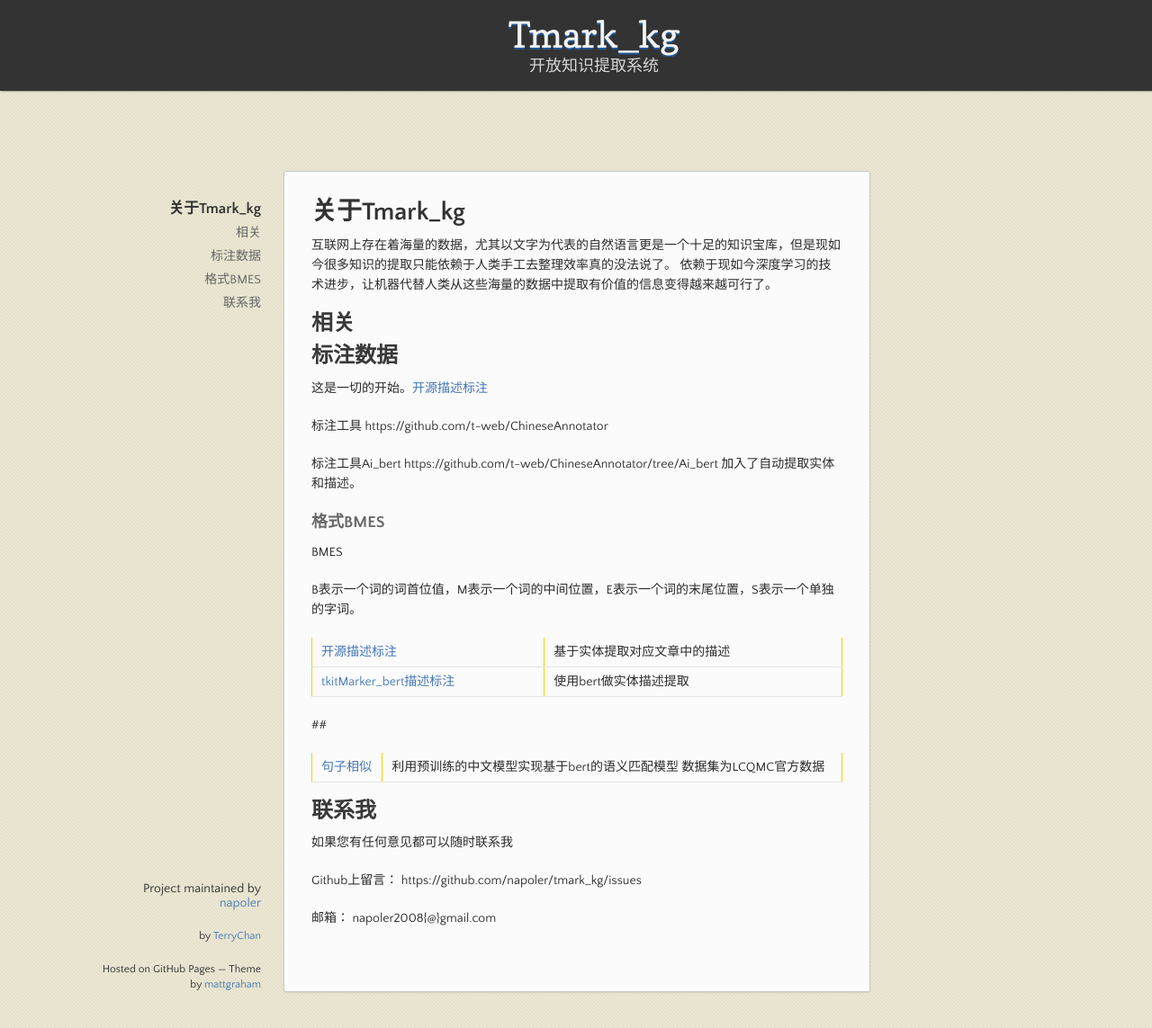
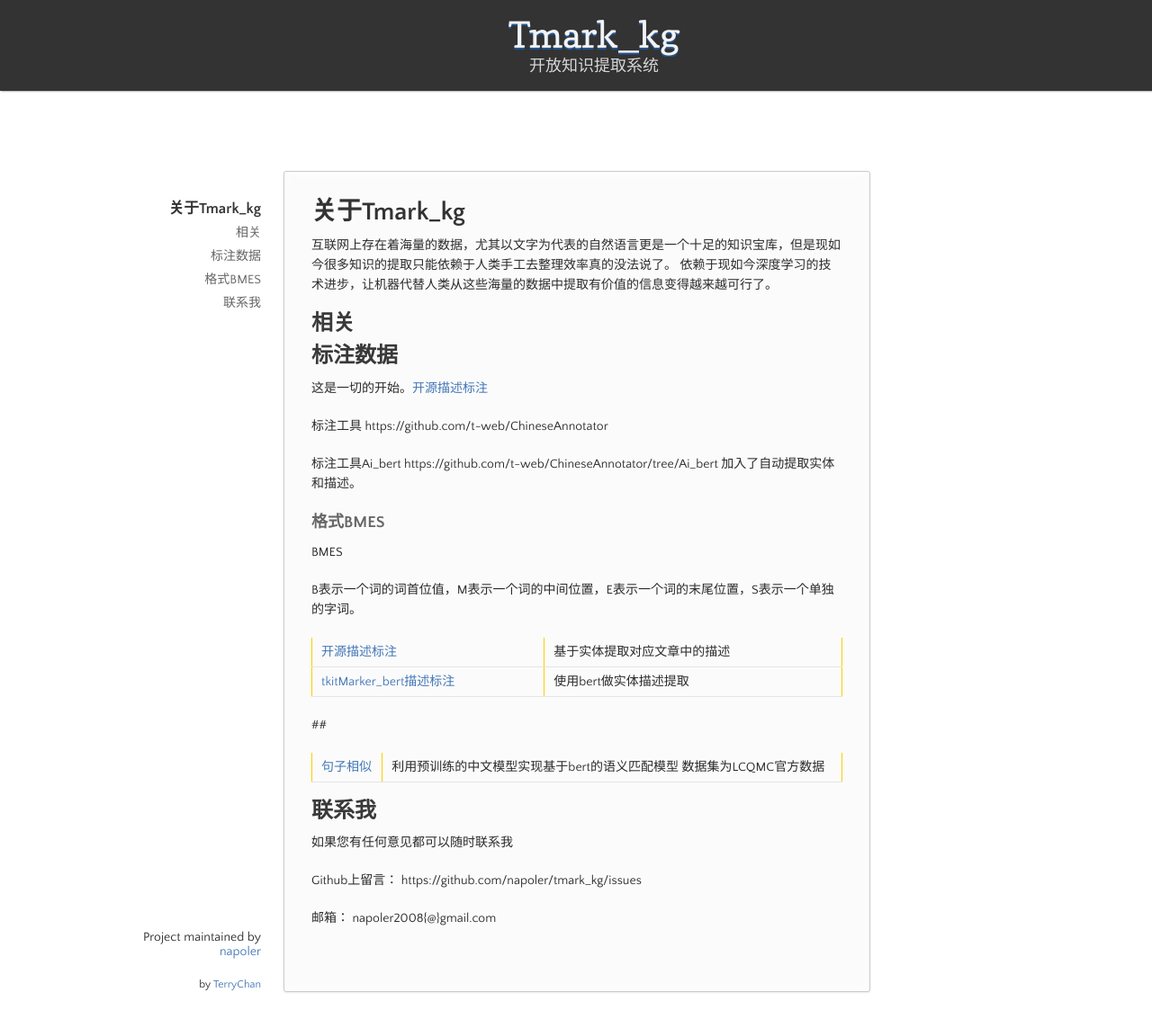
Before and after one commit to napoler/tmark_kg, a Jekyll site: the page built from docs/index.md, in a window 1280 px wide and 1143 px high. Shown: the whole window at 90% size. Built offline with Jekyll 4.4.1, drawn with Linux system fonts in a browser that asks for light colours.

Commit message:
Signed-off-by: Terry chan <napoler2008@gmail.com>

```diff
--- a/docs/_layouts/default.html
+++ b/docs/_layouts/default.html
@@ -37,7 +37,7 @@
         {% endif %}
 
         <p><small>by <a href="https://www.terrychan.org">TerryChan</a></small></p>
-        <p><small>Hosted on GitHub Pages &mdash; Theme by <a href="https://twitter.com/mattgraham">mattgraham</a></small></p>
+
       </footer>
     </div>
 
--- a/docs/assets/css/style.scss
+++ b/docs/assets/css/style.scss
@@ -17,3 +17,13 @@ header {
     min-height: 76px;
     background: #333;
 }
+
+
+body {
+    font: 14px/22px 'Quattrocento Sans', "Helvetica Neue", Helvetica, Arial, sans-serif;
+    color: #2b2b2b;
+    font-weight: 300;
+    margin: 0px;
+    padding: 0px 0 20px 0px;
+    background: #fff;
+}
```
